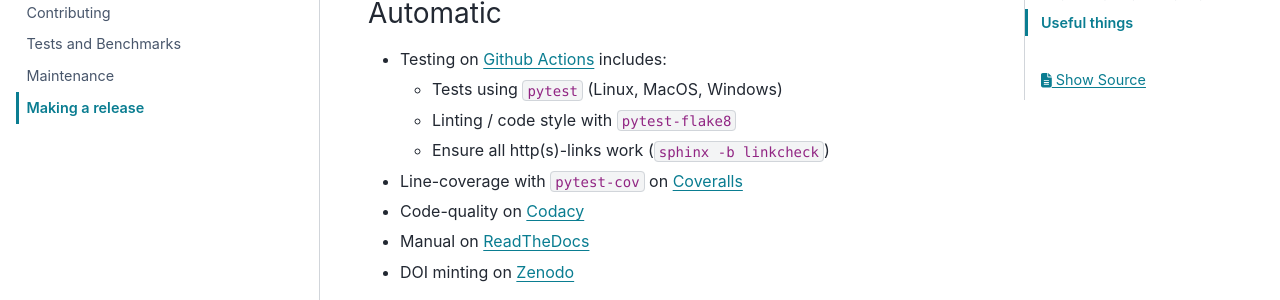
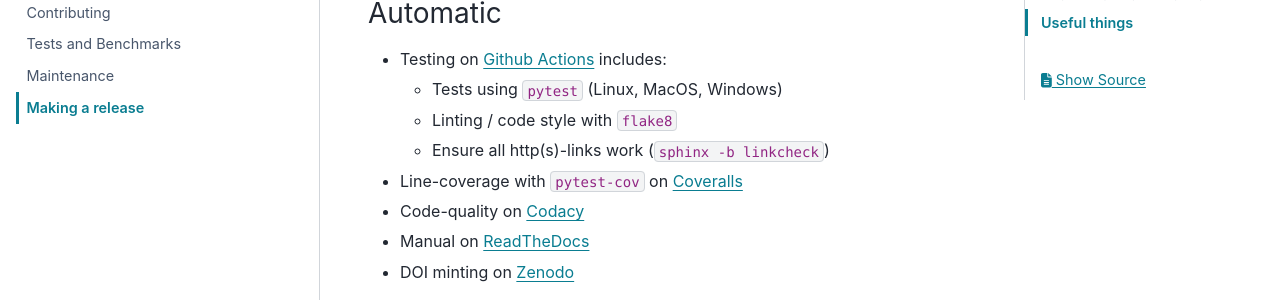
Before and after one commit to emsig/empymod, a Sphinx documentation site: the page built from docs/dev/release.rst, in a window 1280 px wide and 900 px high, scrolled down 666 px. Shown: the part 147-447 px from the top of the window. Built offline with Sphinx 7.4.7 and the PyData theme 0.15.4, drawn with Linux system fonts in a browser that asks for light colours; pages that are not in the unit, such as notebooks, are missing from menus; the version number could not be read and is left out.

Commit message:
Replace pytest-flake8 with plain flake8

```diff
--- a/CHANGELOG.rst
+++ b/CHANGELOG.rst
@@ -16,7 +16,7 @@
 - Maintenance
 
   - Exclude ``scipy!=v1.9.0`` from MacOS/Windows test.
-  - Restrict ``flake8<5`` due to incompatibility with ``pytest-flake8``.
+  - Replace ``pytest-flake8`` by plain ``flake8``.
 
 
 v2.2.0: I/O & CLI
--- a/docs/dev/release.rst
+++ b/docs/dev/release.rst
@@ -34,7 +34,7 @@
   includes:
 
   - Tests using ``pytest`` (Linux, MacOS, Windows)
-  - Linting / code style with ``pytest-flake8``
+  - Linting / code style with ``flake8``
   - Ensure all http(s)-links work (``sphinx -b linkcheck``)
 
 - Line-coverage with ``pytest-cov`` on `Coveralls
--- a/requirements-dev.txt
+++ b/requirements-dev.txt
@@ -22,10 +22,9 @@
 
 # FOR TESTING
 asv
-flake8<5  # github.com/tholo/pytest-flake8/issues/87
+flake8
 pytest
 coveralls
 pytest_cov
 pytest_mpl
-pytest_flake8
 pytest-console-scripts
```
Also changed, not shown: 3 other files.
